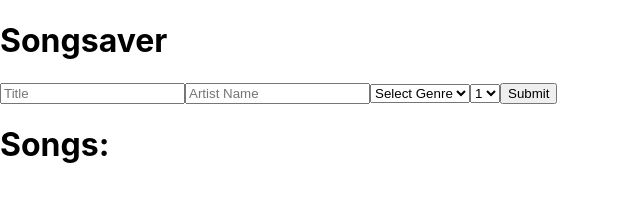
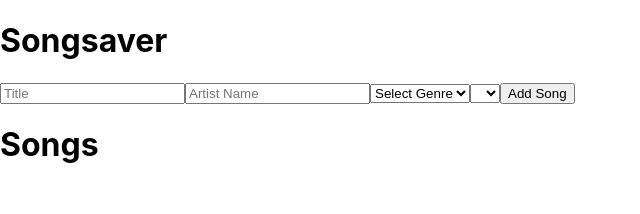
Before and after one commit to BrittDiepenhorst/Britt_Diepenhorst_Eindopdracht_Songsaver, a React (Create React App) app: page / in a window 1280 px wide. Shown: the top 214 px of the page, without its empty margins (0-640 px from the left). Built offline with nearby package versions, Linux system fonts and the light colour scheme.

Commit message:
React Redux working

```diff
--- a/src/App.js
+++ b/src/App.js
@@ -1,14 +1,21 @@
 import React from 'react';
 import SongForm from './Components/SongForm';
+import SongList from './Components/SongList';
 
 function App() {
 
   return (
     <div className="App">
-      <h1>Songsaver</h1>
       <form>
+        <h1>Songsaver</h1>
         <SongForm />
       </form>
+
+      <div>
+        <h1>Songs</h1>
+        <SongList />
+      </div>
+
     </div>
   );
 }
--- a/src/Components/SongForm.js
+++ b/src/Components/SongForm.js
@@ -1,5 +1,5 @@
 import React, { useState } from 'react';
-import { useDispatch, useSelector } from 'react-redux';
+import { useDispatch } from 'react-redux';
 import { addSong } from '../actions/index';
 
 function SongForm() {
@@ -22,32 +22,31 @@ function SongForm() {
         }))
     };
 
-    const handleClick = () => {
+    const handleClick = (event) => {
+        event.preventDefault();
         dispatch(addSong(songToAdd));
     };
-
-    const songs = useSelector(state => state.songs);
 
     return (
         <div>
             <input type="text" name="songTitle" placeholder="Title" value={songToAdd.songTitle} onChange={handleChange} />
             <input type="text" name="artistName" placeholder="Artist Name" value={songToAdd.artistName} onChange={handleChange} />
             <select name="genre" placeholder="Genre" value={songToAdd.genre} onChange={handleChange}>
-                <option value="no-value">Select Genre</option>
+                <option value="No Genre">Select Genre</option>
                 <option value="Pop">Pop</option>
                 <option value="Rock">Rock</option>
                 <option value="Jazz">Jazz</option>
             </select>
             <select type="text" name="rating" placeholder="Rating" value={songToAdd.rating} onChange={handleChange}>
+                <option value="0"></option>
                 <option value="1">1</option>
                 <option value="2">2</option>
                 <option value="3">3</option>
                 <option value="4">4</option>
                 <option value="5">5</option>
             </select>
-            <button onClick={() => handleClick}>Submit</button>
+            <button onClick={handleClick}>Add Song</button>
 
-            <h1>Songs: {songs}</h1>
         </div>
     )
 };
--- a/src/Components/SongList.js
+++ b/src/Components/SongList.js
@@ -1 +1,34 @@
-// const counter = useSelector(state => state.counter);
+import React from 'react';
+import { useSelector } from 'react-redux';
+
+function SongList() {
+    const songs = useSelector((state) => state.songs.songs);
+
+    // hoe krijg ik alle songs in de DOM?
+
+    return (
+
+        songs.map(song => (
+            <div>
+                <table className="Songtable">
+                    <tr className="song-header">
+
+                        <th className="song-row__item">Song</th>
+                        <td>{song.songTitle}</td>
+
+                        <th className="song-row__item">Artist</th>
+                        <td>{song.artistName}</td>
+
+                        <th className="song-row__item">Genre</th>
+                        <td>{song.genre}</td>
+
+                        <th className="song-row__item">Rating</th>
+                        <td>{song.rating}</td>
+                    </tr>
+                </table>
+            </div>
+        ))
+    )
+}
+
+export default SongList;
--- a/src/reducers/index.js
+++ b/src/reducers/index.js
@@ -2,7 +2,7 @@ import songReducer from './songReducer';
 import { combineReducers } from 'redux';
 
 const allReducers = combineReducers({
-    addSong: songReducer,
+    songs: songReducer,
 });
 
 export default allReducers;
--- a/src/reducers/songReducer.js
+++ b/src/reducers/songReducer.js
@@ -1,12 +1,14 @@
 const initialState = {
-    songs: [],
+    songs: []
 };
 
 const songReducer = (state = initialState, action) => {
     switch (action.type) {
         case 'ADDSONG':
-            console.log(state)
-            return { ...state, song: action.payload };
+            return {
+                ...state,
+                songs: [...state.songs, action.payload]
+            };
         default:
             return state;
     }
```
Also changed, not shown: src/Components/SongOverview.js (+0 -9 lines).
